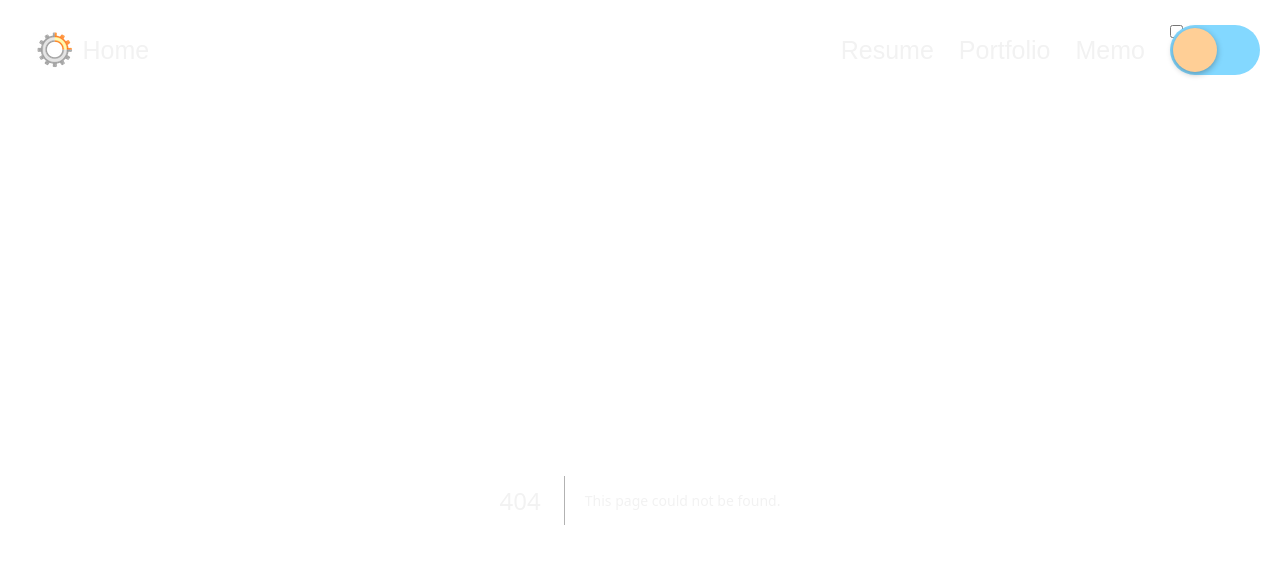
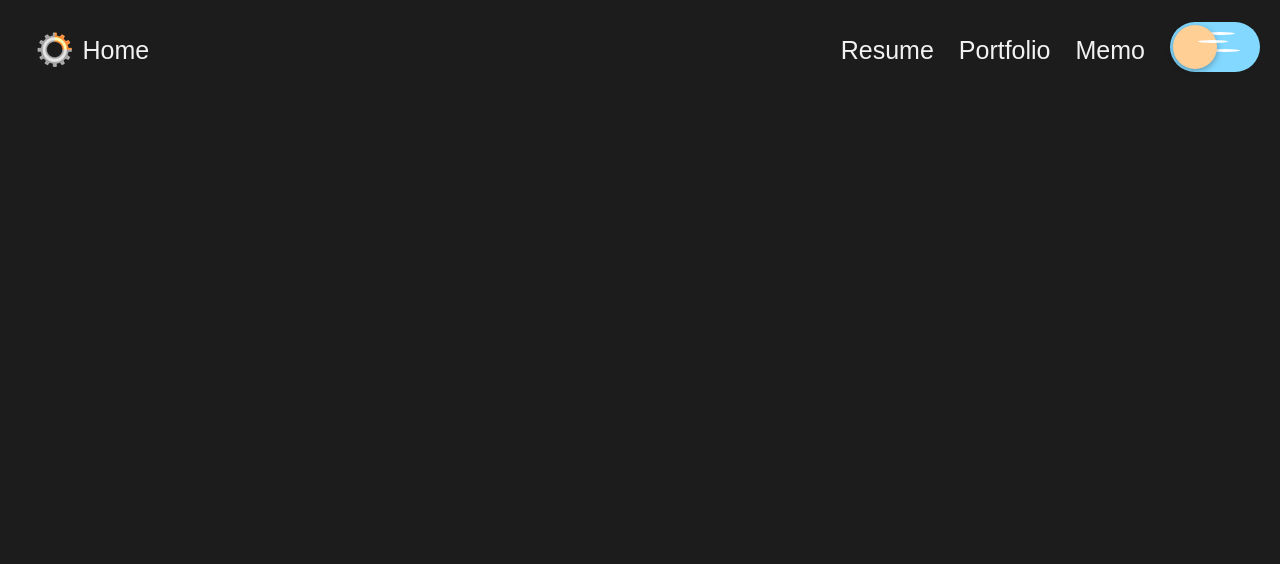
Before and after one commit to GyoHeon/blog, a Next.js app: page /memo in a window 1280 px wide. Before the commit this address had no page. Shown: the top 564 px of the page. Built offline with nearby package versions, Linux system fonts and the light colour scheme.

Commit message:
Style: Edit theme button style

```diff
--- a/app/globals.css
+++ b/app/globals.css
@@ -84,18 +84,18 @@ h6 {
 }
 
 @layer components {
-  crater {
+  .crater {
     position: absolute;
+    border-radius: 100%;
     background-color: #e8cda5;
     opacity: 0;
     transition: opacity 200ms ease-in-out;
-    border-radius: 100%;
   }
-  star {
+  .star {
     position: absolute;
+    border-radius: 50%;
     background-color: #fff;
     transition: all 300ms cubic-bezier(0.445, 0.05, 0.55, 0.95);
-    border-radius: 50%;
   }
 }
 
--- /dev/null
+++ b/app/memo/page.tsx
@@ -0,0 +1,3 @@
+export default function Home() {
+  return <main className="flex min-h-screen flex-col items-center justify-between p-24"></main>;
+}
--- /dev/null
+++ b/app/portfolio/page.tsx
@@ -0,0 +1,3 @@
+export default function Home() {
+  return <main className="flex min-h-screen flex-col items-center justify-between p-24"></main>;
+}
--- /dev/null
+++ b/app/resume/page.tsx
@@ -0,0 +1,3 @@
+export default function Home() {
+  return <main className="flex min-h-screen flex-col items-center justify-between p-24"></main>;
+}
--- a/src/components/button/ThemeButton.tsx
+++ b/src/components/button/ThemeButton.tsx
@@ -1,23 +1,23 @@
 export function ThemeButton() {
   return (
     <div className="relative">
-      <input type="checkbox" className="absolute" id="dn" />
+      <input type="checkbox" className="peer hidden" id="dn" />
       <label
         htmlFor="dn"
-        className="relative inline-block w-[90px] h-[50px] rounded-[84px] bg-[#83d8ff] checked:bg-[#749dd6] transition-colors"
-      >
-        <span className="relative inline-block z-10 top-[3px] left-[3px] w-[44px] h-[44px] bg-[#ffcf96] rounded-full shadow-[0_2px_6px_rgba(0,0,0,.3)] transition-all transform-[rotate(-45deg)]">
-          <span className="crater crater--1"></span>
-          <span className="crater crater--2"></span>
-          <span className="crater crater--3"></span>
-        </span>
-        <span className="star star--1"></span>
-        <span className="star star--2"></span>
-        <span className="star star--3"></span>
-        <span className="star star--4"></span>
-        <span className="star star--5"></span>
-        <span className="star star--6"></span>
-      </label>
+        className="absolute z-20 inline-block w-[4.5rem] h-[2.5rem] rounded-[4rem] cursor-pointer"
+      ></label>
+      <div className="relative top-0 left-0 inline-block w-[4.5rem] h-[2.5rem] rounded-[4rem] bg-[#83d8ff] peer-checked:bg-[#749dd6] transition-colors" />
+      <span className="absolute inline-block z-10 top-[0.15rem] left-[0.15rem] w-[2.2rem] h-[2.2rem] bg-[#ffcf96] rounded-full shadow-[0_2px_6px_rgba(0,0,0,.3)] transition-all transform-[rotate(-45deg)] peer-checked:bg-[#ffe5b5] peer-checked:translate-x-8 peer-checked:rotate-0 peer-checked:[&>*]:opacity-100">
+        <span className="crater top-[0.9rem] left-[0.5rem] w-[0.2rem] h-[0.2rem]"></span>
+        <span className="crater top-[1.4rem] left-[1.1rem] w-[0.3rem] h-[0.3rem]"></span>
+        <span className="crater top-[0.5rem] left-[1.25rem] w-[0.4rem] h-[0.4rem]"></span>
+      </span>
+      <span className="star top-[0.5rem] left-[1.75rem] z-0 w-[1.5rem] h-[0.15rem] peer-checked:w-[0.1rem] peer-checked:h-[0.1rem]" />
+      <span className="star top-[0.9rem] left-[1.4rem] z-10 w-[1.5rem] h-[0.15rem] peer-checked:w-[0.2rem] peer-checked:h-[0.2rem] peer-checked:-translate-x-2.5" />
+      <span className="star top-[1.35rem] left-[2rem] z-0 w-[1.5rem] h-[0.15rem] peer-checked:w-[0.1rem] peer-checked:h-[0.1rem] peer-checked:-translate-x-3.5" />
+      <span className="star opacity-0 transition-all top-[0.8rem] left-[0.55rem] z-0 w-[0.1rem] h-[0.1rem] translate-x-0.5 peer-checked:opacity-100 peer-checked:translate-x-0" />
+      <span className="star opacity-0 transition-all top-[1.6rem] left-[0.85rem] z-0 w-[0.15rem] h-[0.15rem] translate-x-0.5 peer-checked:opacity-100 peer-checked:translate-x-0" />
+      <span className="star opacity-0 transition-all top-[1.8rem] left-[1.4rem] z-0 w-[0.1rem] h-[0.1rem] translate-x-0.5 peer-checked:opacity-100 peer-checked:translate-x-0" />
     </div>
   );
 }
```
